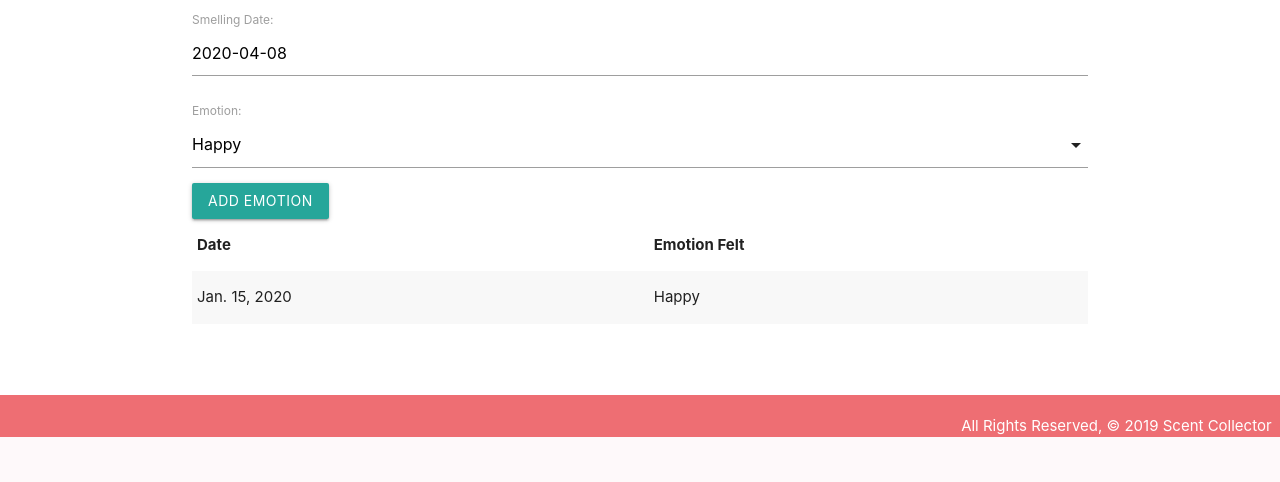
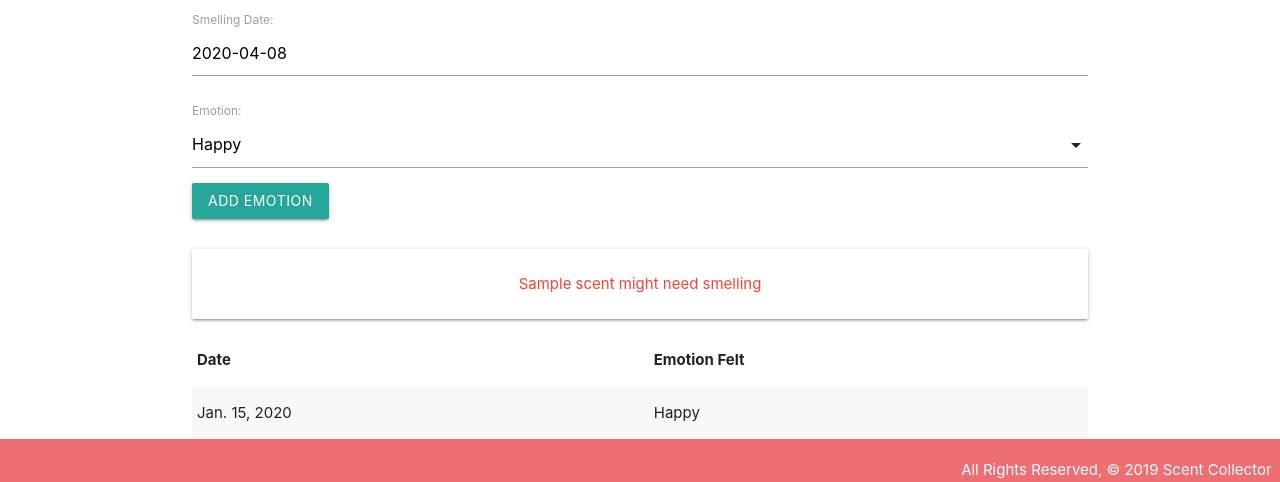
Before and after one commit to longevitytina/scent-collector, a Django app: page /scents/1/ in a window 1280 px wide. Shown: the part 363-845 px from the top of the page. Before the commit the page ends 800 px from the top, so only its background shows below. Run offline with Django 3.2, Linux system fonts and the light colour scheme; tables that the repository leaves empty hold one stand-in row (values such as "Sample post").

Commit message:
Adds custom method model restricting smell amount

```diff
--- a/main_app/models.py
+++ b/main_app/models.py
@@ -1,4 +1,6 @@
 from django.db import models
+from django.urls import reverse
+from datetime import date
 
 # Create your models here.
 # TIMES = (
@@ -24,6 +26,9 @@ class Scent(models.Model):
     def __str__(self):
         return self.name
 
+    def smelt_for_today(self):
+        return self.wafting_set.filter(date=date.today()).count() >= len(EMOTIONS)
+
 
 class Wafting(models.Model):
     date = models.DateField('Smelling Date')
--- a/main_app/templates/scents/detail.html
+++ b/main_app/templates/scents/detail.html
@@ -22,7 +22,13 @@
     {% csrf_token %}
     {{ wafting_form.as_p }}
     <input type="submit" class="btn" value="Add Emotion">
-  </form>
+    </form>
+    <br>
+    {% if scent.smelt_for_today %}
+      <div class="card-panel teal-text center-align">{{scent.name}} has been smelt for today</div>
+    {% else %}
+      <div class="card-panel red-text center-align">{{scent.name}} might need smelling</div>
+    {% endif %}
     <table class="striped">
       <thead>
         <tr><th>Date</th><th>Emotion Felt</th></tr>
```
